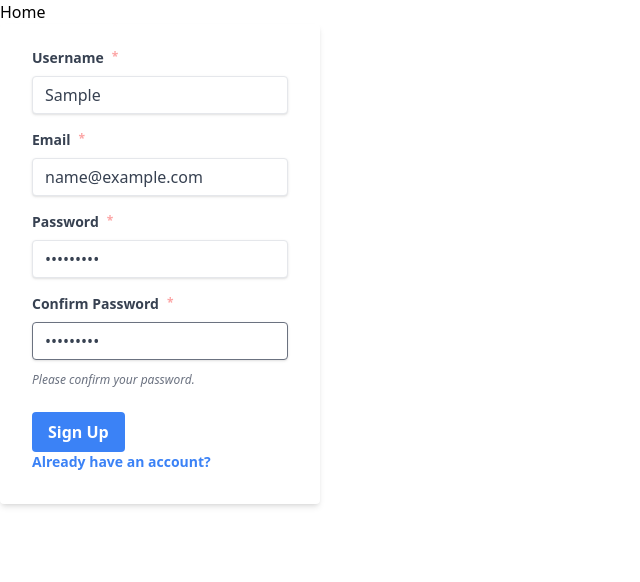
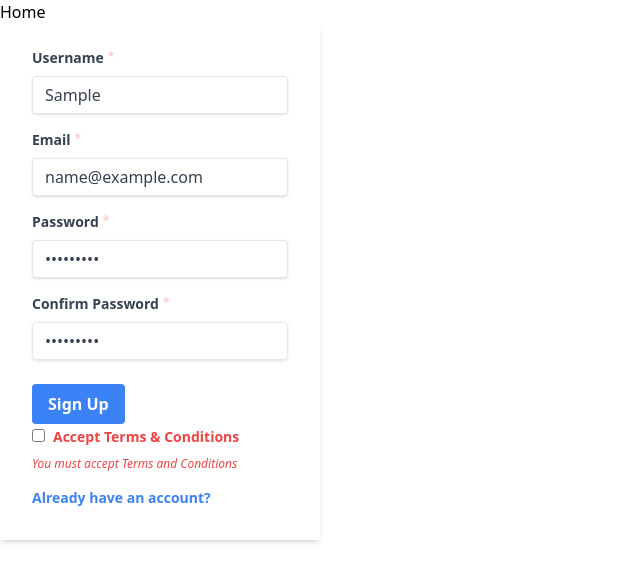
Before and after one commit to WellDN/nodel, a React (Vite) app: page /signup in a window 1280 px wide. Both pictures are taken after typing "Sample", "name@example.com", "Sample123", "Sample123" into the empty fields and a click on the button "Sign Up". Shown: the top 582 px of the page, without its empty margins (0-640 px from the left). Built offline with nearby package versions, Linux system fonts and the light colour scheme; no server answers.

Commit message:
zod schema validation

```diff
--- a/package.json
+++ b/package.json
@@ -30,6 +30,7 @@
         "react-hook-form": "^7.41.5",
         "react-router-dom": "^6.6.1",
         "redis": "^4.0.6",
+        "remix": "^1.10.1",
         "ts-node-dev": "^1.1.8",
         "typescript-react": "^0.2.2",
         "vite": "^4.0.4",
--- a/src/controllers/auth-controller.ts
+++ b/src/controllers/auth-controller.ts
@@ -113,6 +113,7 @@ export const loginHandler = async (
   }
 };
 
+
 const logout = (res: Response) => {
   res.cookie('access_token', '', { maxAge: 1 });
   res.cookie('refresh_token', '', { maxAge: 1 });
--- a/src/login.tsx
+++ b/src/login.tsx
@@ -2,38 +2,27 @@ import { SubmitHandler, useForm } from "react-hook-form";
 import React, { useEffect, useState } from "react";
 import { Link } from "react-router-dom";
 import { zodResolver } from "@hookform/resolvers/zod";
-import { object, string, z } from "zod";
+import { z } from "zod";
 
-  const createUserSchema = object({
-
-      name: string({ required_error: 'Name is required' }),
-      email: string({ required_error: 'Email is required' }).email(
+const createUserSchema = z
+  .object({
+      name: z.string().min(1, { message: 'Name is required' }),
+      email: z.string().min(1, { message: 'Email is required' }).email(
         'Invalid email'
         ),
-        password: string({ required_error: 'Password is required' })
+        password: z.string().min(1, { message: 'Password is required' })
         .min(8, 'Password must be more than 8 characters')
         .max(32, 'Password must be less than 32 characters'),
-      passwordConfirm: string({ required_error: 'Please confirm your password' }),
+      passwordConfirm: z.string().min(1, { message: 'Please confirm your password' }),
+      terms: z.literal(true, {
+        errorMap: () => ({ message: "You must accept Terms and Conditions" }),
+      }),
     }).refine((data) => data.password === data.passwordConfirm, {
       path: ['passwordConfirm'],
       message: 'Passwords do not match',
     })
 
-
-  const loginUserSchema = object({
-
-      email: string({ required_error: 'Email is required' }).email(
-        'Invalid email or password'
-        ),
-      password: string({ required_error: 'Password is required' }).min(
-        8,
-        'Invalid email or password'
-      ),
-    })
-
 type ICreateUserInput = z.infer<typeof createUserSchema>;
-    type ILoginUserInput = z.infer<typeof loginUserSchema>;
-
 
 export function Signup() {
 
@@ -66,7 +55,7 @@ useEffect(() => {
      htmlFor="name"
      >
       Username
-      <sup className="text-red-300 text-xs -top-0.5 -right-2"
+      <sup className="text-red-200 text-xs -top-0.5 -right-1"
        title="required">*</sup>
     </label>
     <input
@@ -78,8 +67,7 @@ useEffect(() => {
     name="name"
     type="text"
     autoComplete="username"
-    placeholder="name"
-    required
+    placeholder="Username"
     />
     {errors.name && (
       <p className="text-xs italic text-red-500 mt-2">
@@ -90,72 +78,103 @@ useEffect(() => {
     <div className="mb-4">
     <label
      className="block text-gray-700 text-sm font-bold mb-2"
-     htmlFor="inputEmail"
+     htmlFor="email"
      >
       Email
-      <sup className="text-red-300 text-xs -top-0.5 -right-2"
+      <sup className="text-red-200 text-xs -top-0.5 -right-1"
        title="required">*</sup>
     </label>
     <input
     {...register("email")}
-    className="shadow appearance-none border rounded w-full py-2 px-3 text-gray-700 leading-tight focus:outline-none focus:shadow-outline"
-    id="inputEmail"
+    className={`shadow appearance-none border rounded w-full py-2 px-3 text-gray-700 leading-tight focus:outline-none focus:shadow-outline
+    ${errors.email && "border-red-500"}
+    rounded appearance-none focus:outline-none focus:shadow-outline`}
+    id="email"
     name="email"
-    type="text"
+    type="email"
     autoComplete="on"
     placeholder="Email"
-    required
     />
+    {errors.email && (
+      <p className="text-xs italic text-red-500 mt-2">
+        {errors.email?.message}
+      </p>
+    )}
   </div>
   <div className="mb-4">
     <label
     className="block text-gray-700 text-sm font-bold mb-2"
-    htmlFor="firstPassword"
+    htmlFor="password"
     >
    Password
-   <sup className="text-red-300 text-xs -top-0.5 -right-2"
+   <sup className="text-red-200 text-xs -top-0.5 -right-1"
     title="required">*</sup>
     </label>
     <input
-    required
-    id="confirmPassword"
-    name="firstPassword"
+    {...register("password")}
+    className={`shadow appearance-none border rounded w-full py-2 px-3 text-gray-700 leading-tight focus:outline-none focus:shadow-outline
+    ${errors.password && "border-red-500"}
+    rounded appearance-none focus:outline-none focus:shadow-line`}
+    id="password"
+    name="password"
     type="password"
     placeholder="******************"
-    className="shadow appearance-none border rounded w-full py-2 px-3 text-gray-700 leading-tight focus:outline-none focus:shadow-outline"
     />
+    {errors.password && (
+      <p className="text-xs italic text-red-500 mt-2">
+        {errors.password?.message}
+      </p>
+    )}
   </div>
   <div className="mb-6">
     <label
     className="block text-gray-700 text-sm font-bold mb-2"
-    htmlFor="confirmPassword">
+    htmlFor="passwordConfirm">
       Confirm Password
-    <sup className="text-red-300 text-xs -top-0.5 -right-2"
+    <sup className="text-red-200 text-xs -top-0.5 -right-1"
     title="required">*</sup>
     </label>
     <input
-    required
+    {...register("passwordConfirm")}
+    className={`shadow appearance-none border rounded w-full py-2 px-3 text-gray-700 leading-tight focus:outline-none focus:shadow-outline
+    ${errors.passwordConfirm && "border-red-500"}
+    rounded appearance-none focus:outline-none focus:shadow-line`}
     placeholder="******************"
-    id="confirmPassword"
+    id="passwordConfirm"
     type="password"
-    name="confirmPassword"
-    className="shadow appearance-none border border-gray-500 rounded w-full py-2 px-3 text-gray-700 mb-3 leading-tight focus:outline-none focus:shadow-outline"
+    name="passwordConfirm"
     />
-    <p className="text-gray-500 text-xs italic">Please confirm your password.</p>
+    {errors.passwordConfirm && (
+      <p className="text-xs italic text-red-500 mt-2">
+        {errors.passwordConfirm?.message}
+      </p>
+    )}
   </div>
   <div className="flex items-center justify-between">
   <button
     className="bg-blue-500 hover:bg-blue-700 text-white font-bold py-2 px-4 rounded focus:outline-none focus:shadow-outline"
     type="submit"
-    id="signup"
-    name="type"
-    value="signup"
     >
       Sign Up
     </button>
   </div>
+  <div className="mb-4">
+        <input type="checkbox" id="terms" {...register("terms")} />
+        <label
+          htmlFor="terms"
+          className={`ml-2 mb-2 text-sm font-bold ${
+            errors.terms ? "text-red-500" : "text-gray-700"
+          }`}
+        >
+          Accept Terms & Conditions
+        </label>
+        {errors.terms && (
+          <p className="text-xs italic text-red-500 mt-2">
+            {errors.terms?.message}
+          </p>
+        )}
+      </div>
   <div className="flex items-center justify-between">
-
   <a className="inline-block align-baseline font-bold text-sm text-blue-500 hover:text-blue-800">
   <Link
   className=""
@@ -172,8 +191,24 @@ useEffect(() => {
 
 
 export function Login() {
+
+
   const [login, setLogin] = useState();
   const [logged, isLogged] = useState(false);
+
+  const loginUserSchema = z
+  .object({
+      email: z.string().min(1, { message: 'Email is required' }).email(
+        'Invalid email or password'
+        ),
+      password: z.string().min(1, { message: 'Password is required' }).min(
+        8,
+        'Invalid email or password'
+      ),
+    })
+
+    type ILoginUserInput = z.infer<typeof loginUserSchema>;
+
   return(
       <>
 <div className="w-full max-w-xs">
@@ -186,7 +221,6 @@ export function Login() {
         </label>
         <input
           className="shadow appearance-none border rounded w-full py-2 px-3 text-gray-700 leading-tight focus:outline-none focus:shadow-outline"
-          required
           id="email"
           name="email"
           type="text"
@@ -205,7 +239,7 @@ export function Login() {
           type="password"
           name="loginPassword"
           placeholder="******************"
-          required />
+          />
       </div>
       <div className="flex items-center justify-between">
         <button className="bg-blue-500 hover:bg-blue-700 text-white font-bold py-2 px-4 rounded focus:outline-none focus:shadow-outline"
```
Also changed, not shown: 1 other file (tests, documents, lock files or other folders). Lines whose indentation alone changed are shown as unchanged.
